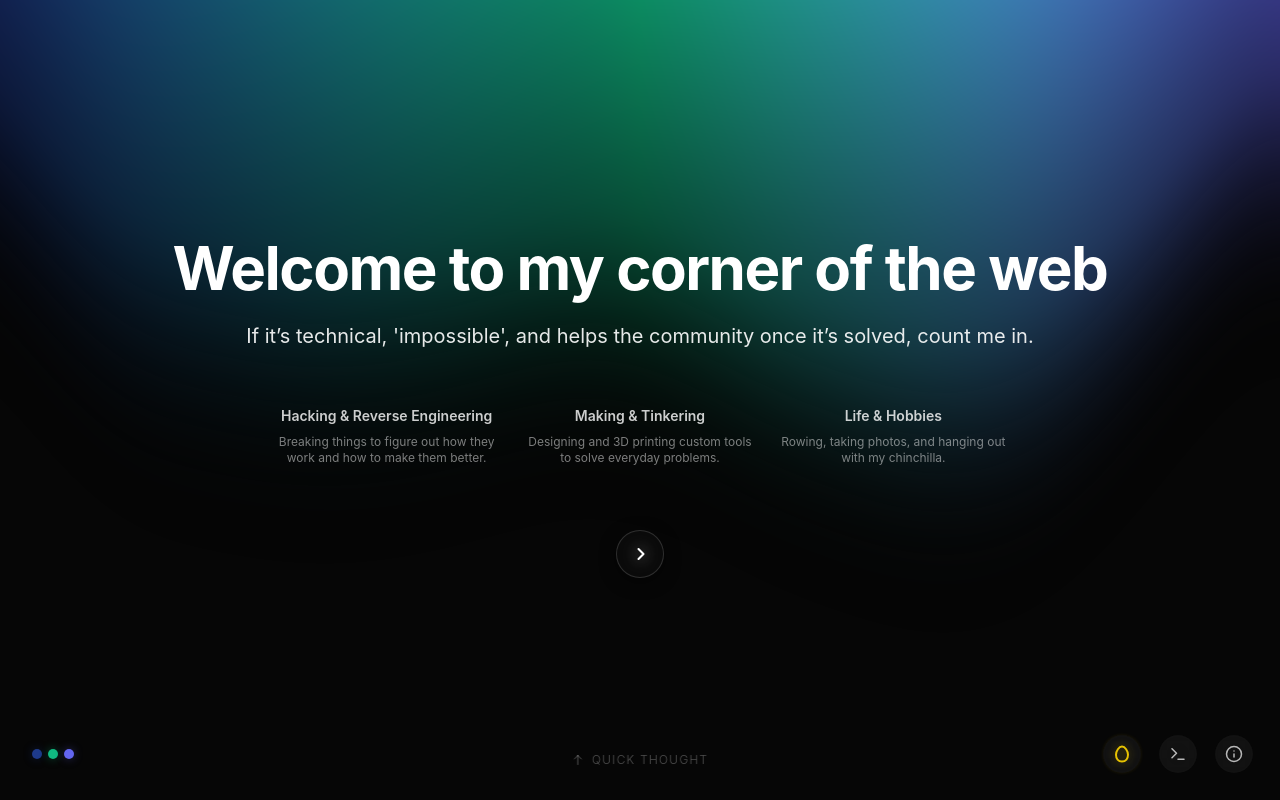
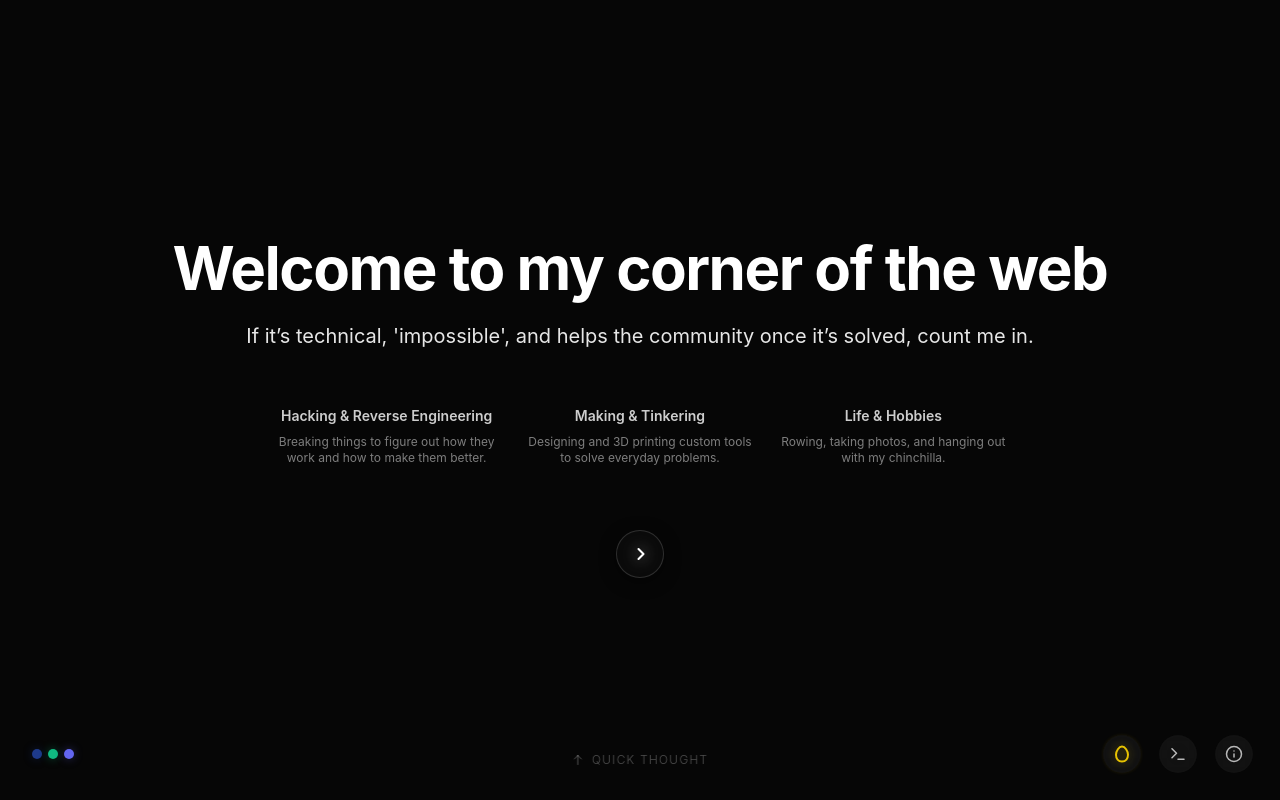
Before and after one commit to smavromatis/smavromatis.github.io, a React (Vite) app: page / in a window 1280 px wide. Built offline with nearby package versions, Linux system fonts and the light colour scheme.

Commit message:
fix: adjust layer indices and global body styles to resolve background rendering issues

```diff
--- a/src/App.jsx
+++ b/src/App.jsx
@@ -411,7 +411,7 @@ function App() {
     >
       {/* Background - Fixed at bottom layer */}
       <div
-        className="fixed inset-0 z-0"
+        className="fixed inset-0 z-[-1]"
         style={{ width: '100%', height: '100vh' }}
       >
         <TabAwareAurora
@@ -424,7 +424,7 @@ function App() {
       {/* Full-screen blur overlay */}
       {(activeTab === 'archive' || activeTab === 'photography' || activeTab === 'about') && (
         <div
-          className={`fixed inset-0 z-5 bg-black/40 pointer-events-none ${isLowEndDevice ? '' : 'backdrop-blur-md bg-black/20'}`}
+          className={`fixed inset-0 z-[-1] bg-black/40 pointer-events-none ${isLowEndDevice ? '' : 'backdrop-blur-md bg-black/20'}`}
           style={{
             opacity: showContent ? 1 : 0,
             transition: showContent ? 'opacity 400ms ease-in 100ms' : 'opacity 400ms ease-in',
@@ -442,8 +442,7 @@ function App() {
           }
         }}
       >
-
-        <div id="main-app-content" className="relative z-10 flex flex-col" style={{ minHeight: '100dvh' }}>
+        <div id="main-app-content" className="relative z-10 flex flex-col" style={{ minHeight: '100%' }}>
           <Tabs value={activeTab} onValueChange={handleTabChange} className="flex-1">
             {/* Navigation */}
             <NavigationMenu
--- a/src/index.css
+++ b/src/index.css
@@ -80,13 +80,18 @@
     @apply border-border;
   }
 
-  html {
-    /* Lenis handles smooth scrolling */
+  html,
+  body {
+    min-height: 100%;
+    height: auto;
+    margin: 0;
+    padding: 0;
     overscroll-behavior: none;
   }
 
   body {
-    @apply bg-background text-foreground;
+    @apply text-foreground;
+    background-color: transparent;
     font-family: -apple-system, BlinkMacSystemFont, "SF Pro Text", "SF Pro Display", "Helvetica Neue", Helvetica, Arial, sans-serif;
     -webkit-font-smoothing: antialiased;
     -moz-osx-font-smoothing: grayscale;
```
